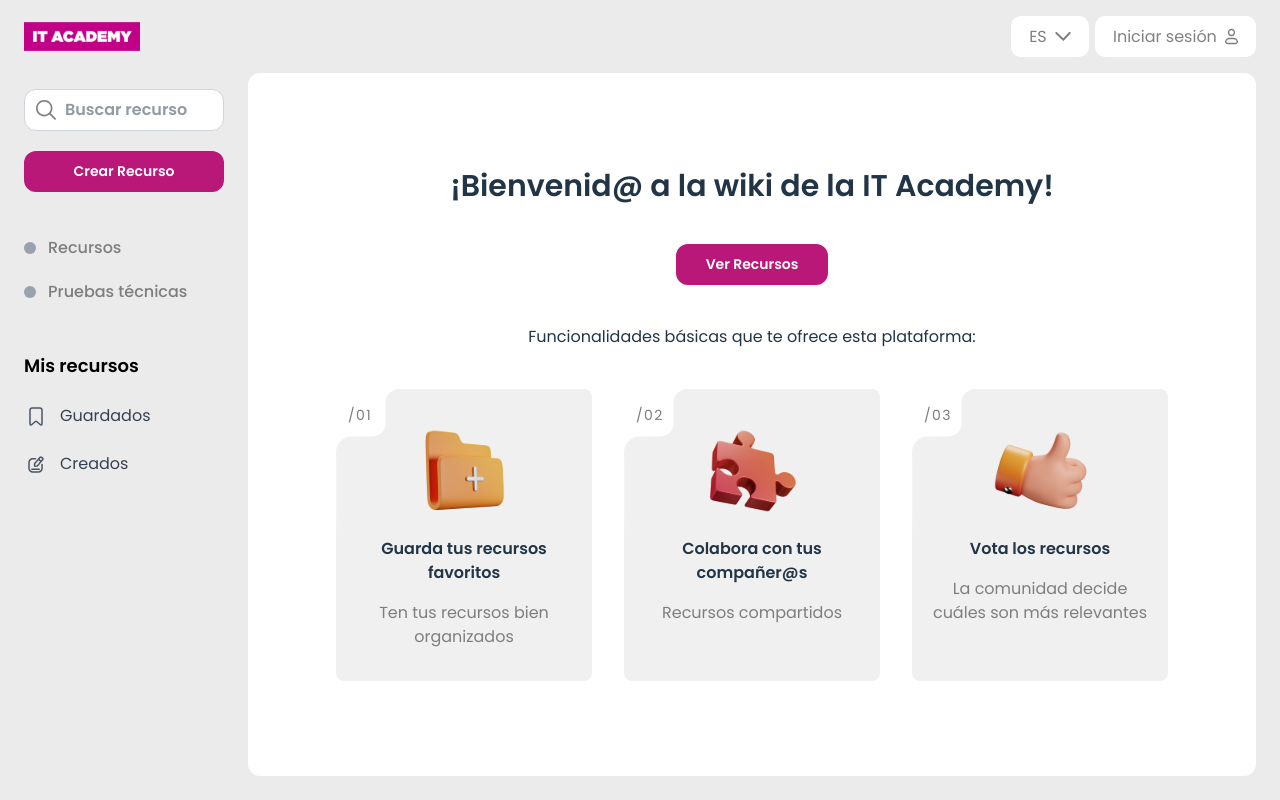
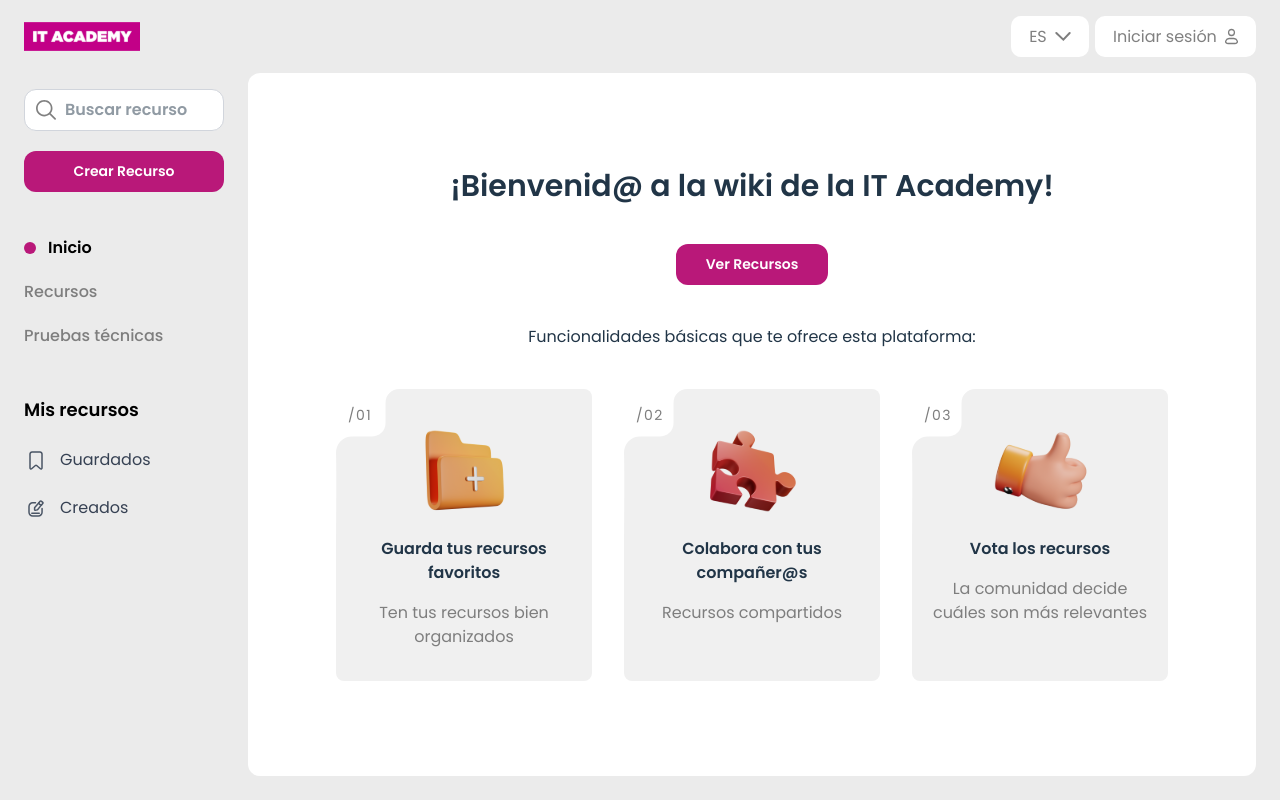
Before and after one commit to codingjordi/ita-wiki-frontend, a React (Vite) app: page / in a window 1280 px wide. Built offline with nearby package versions, Linux system fonts and the light colour scheme; no server answers.

Commit message:
Changed styles related to navigation options in aside menu.

```diff
--- a/src/components/Layout/AsideComponent.tsx
+++ b/src/components/Layout/AsideComponent.tsx
@@ -64,12 +64,19 @@ const AsideComponent: React.FC = () => {
       <section>
         <ul className="py-6 space-y-3">
           <li className="flex items-center space-x-3 mb-5">
-            <span
-              className={classNames("w-3 h-3 rounded-full", {
-                "bg-primary": isPathActive("/resources/React"),
-                "bg-gray-400": !isPathActive("/resources/React"),
+            {isPathActive("/") && <span className="w-3 h-3 rounded-full bg-primary"/>}
+            <Link
+              to="/"
+              className={classNames("transition-colors", {
+                "!text-black !font-bold": isPathActive("/"),
+                "text-gray-400": !isPathActive("/"),
               })}
-            />
+            >
+              Inicio
+            </Link>
+          </li>
+          <li className="flex items-center space-x-3 mb-5">
+            {isPathActive("/resources/React") && <span className="w-3 h-3 rounded-full bg-primary"/>}
             <Link
               to="/resources/React"
               className={classNames("transition-colors", {
@@ -82,17 +89,12 @@ const AsideComponent: React.FC = () => {
           </li>
 
           <li className="flex items-center space-x-3">
-            <span
-              className={classNames("w-3 h-3 rounded-full", {
-                "bg-primary": isPathActive("/pruebas-tecnicas"),
-                "bg-gray-400": !isPathActive("/pruebas-tecnicas"),
-              })}
-            />
+            {isPathActive("/resources/technical-test/all-tech-tests") && <span className="w-3 h-3 rounded-full bg-primary"/>}
             <Link
-              to="/pruebas-tecnicas"
+              to="/resources/technical-test/all-tech-tests"
               className={classNames("transition-colors", {
-                "!text-black !font-bold": isPathActive("/pruebas-tecnicas"),
-                "text-gray-400": !isPathActive("/pruebas-tecnicas"),
+                "!text-black !font-bold": isPathActive("/resources/technical-test/all-tech-tests"),
+                "text-gray-400": !isPathActive("/resources/technical-test/all-tech-tests"),
               })}
             >
               Pruebas técnicas
```
